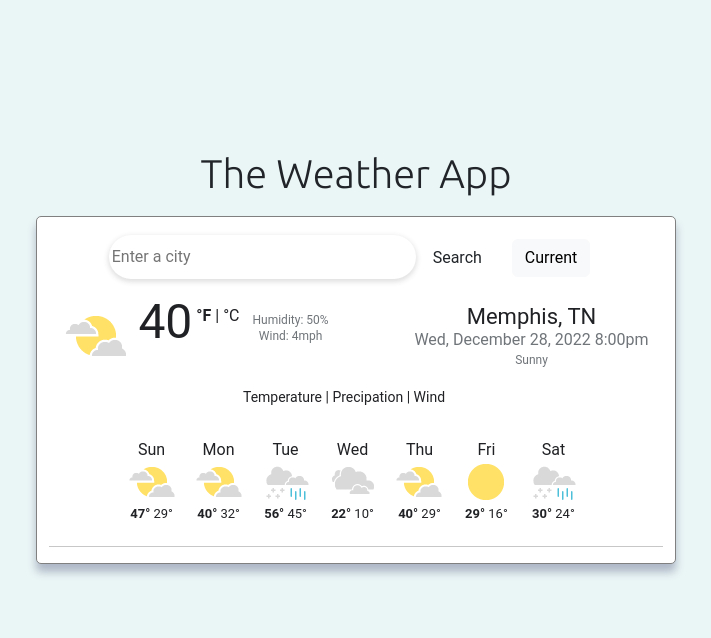
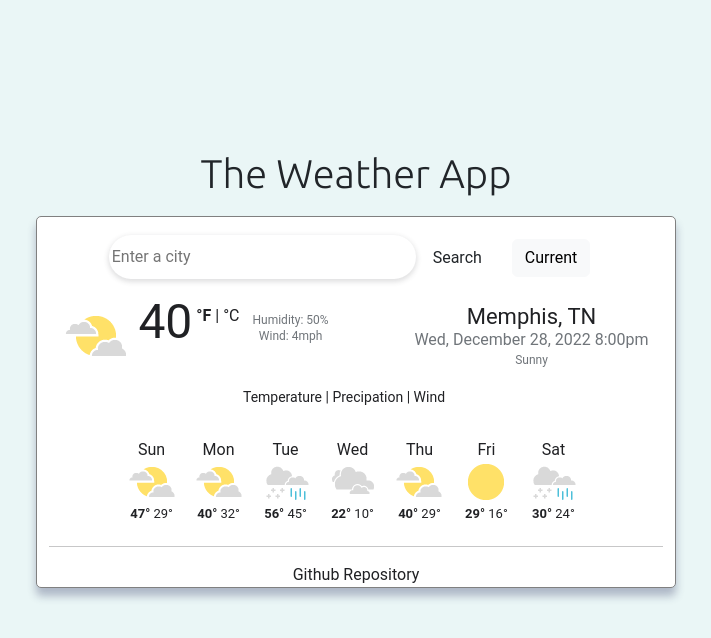
Before and after one commit to jncolew/google-weather-app, a plain HTML site: page index.html in a window 1280 px wide. Shown: the whole page, without its empty margins (284-995 px from the left). Drawn offline with nearby package versions, Linux system fonts and the light colour scheme; a script that the page names is missing; files whose address does not match are found by name.

Commit message:
link to github repository

```diff
--- a/index.html
+++ b/index.html
@@ -150,8 +150,10 @@
         </div>
       </div>
       <hr />
+       <a href="https://github.com/jncolew/google-weather-app" target="blank"> Github Repository </a>
     </div>
 
       <script src="srcip.js"></script>
   </body>
+
 </html>
```
